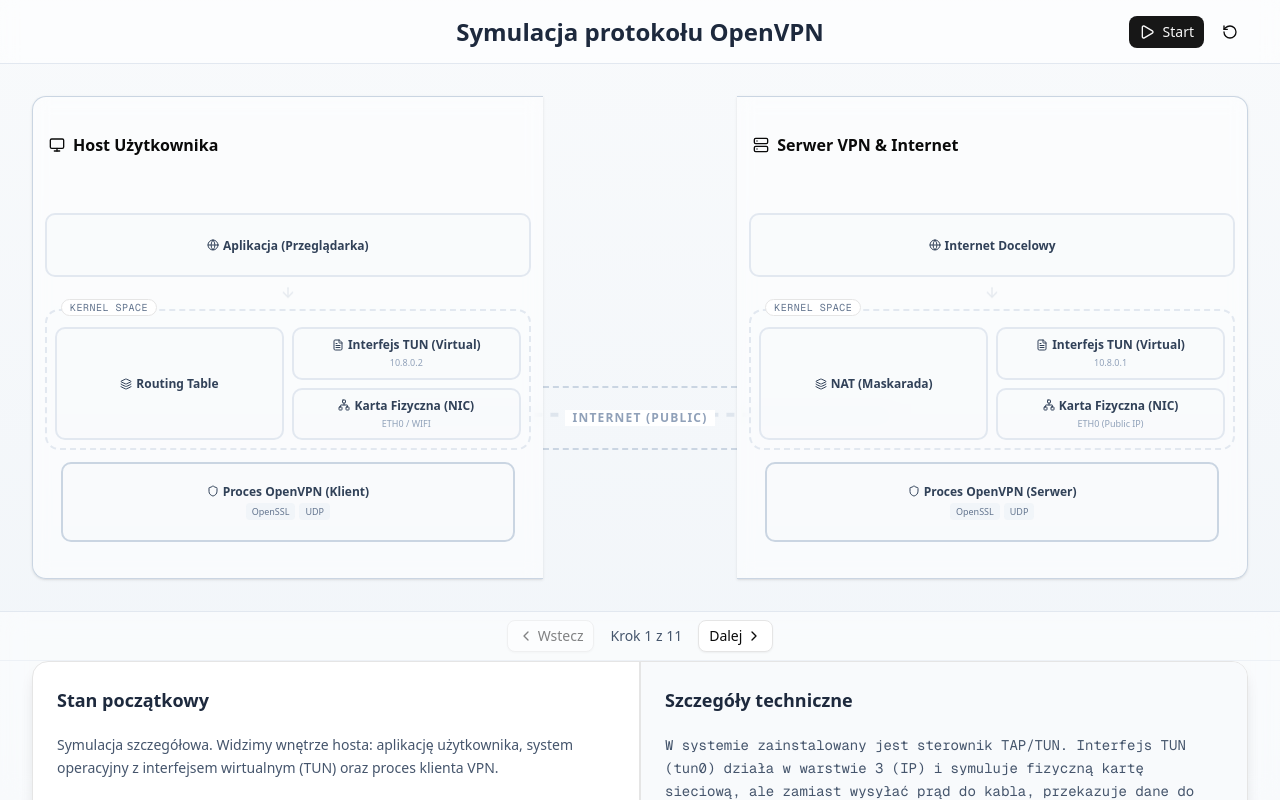
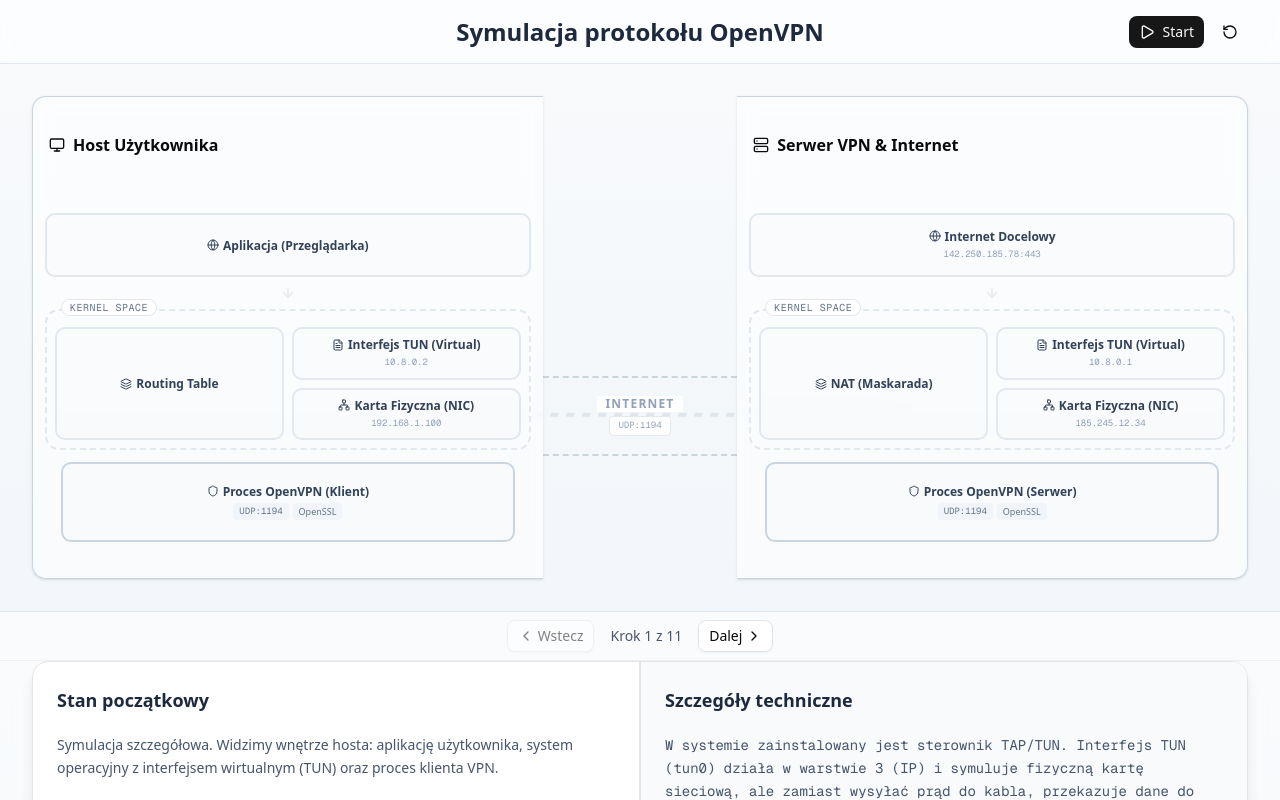
Before and after one commit to olekgolus11/MST-Projekt, a Next.js app in the folder projekt/: page / in a window 1280 px wide. Built offline with nearby package versions, Linux system fonts and the light colour scheme.

Commit message:
Update network labels and add port info to simulation UI
- Show public IP and port numbers in HostSystem
- Use monospace font for IP/port labels
- Update SimulationBoard to display UDP:1194 under Internet

```diff
--- a/projekt/components/simulation/HostSystem.tsx
+++ b/projekt/components/simulation/HostSystem.tsx
@@ -90,7 +90,13 @@
             label={isClient ? "Aplikacja (Przeglądarka)" : "Internet Docelowy"}
             icon={isClient ? Globe : Globe}
             className="h-full w-full"
-          />
+          >
+            {!isClient && (
+              <div className="text-[9px] text-slate-400 text-center font-mono">
+                142.250.185.78:443
+              </div>
+            )}
+          </Box>
         </div>
 
         {/* Arrow Connector */}
@@ -134,9 +140,9 @@
                   icon={FileText}
                   className="flex-1 w-full border-blue-200 dark:border-blue-900"
                 >
-                  <div className="text-[9px] text-slate-400 text-center hidden sm:block">
+                   <div className="text-[9px] text-slate-400 text-center font-mono">
                     10.8.0.{isClient ? "2" : "1"}
-                  </div>
+                   </div>
                 </Box>
                 <Box
                   id={nicId}
@@ -144,8 +150,8 @@
                   icon={Network}
                   className="flex-1 w-full border-emerald-200 dark:border-emerald-900"
                 >
-                  <div className="text-[9px] text-slate-400 text-center hidden sm:block">
-                    {isClient ? "ETH0 / WIFI" : "ETH0 (Public IP)"}
+                  <div className="text-[9px] text-slate-400 text-center font-mono">
+                    {isClient ? "192.168.1.100" : "185.245.12.34"}
                   </div>
                 </Box>
               </div>
@@ -164,11 +170,11 @@
             className={`h-full w-full border-2 ${isActive(vpnId) ? "border-blue-500" : "border-slate-300"}`}
           >
             <div className="flex gap-1 text-[9px] text-slate-500 flex-wrap justify-center">
+              <span className="px-1.5 py-0.5 bg-slate-100 dark:bg-slate-800 rounded font-mono">
+                UDP:1194
+              </span>
               <span className="px-1.5 py-0.5 bg-slate-100 dark:bg-slate-800 rounded">
                 OpenSSL
-              </span>
-              <span className="px-1.5 py-0.5 bg-slate-100 dark:bg-slate-800 rounded">
-                UDP
               </span>
             </div>
           </Box>
--- a/projekt/components/simulation/SimulationBoard.tsx
+++ b/projekt/components/simulation/SimulationBoard.tsx
@@ -75,7 +75,7 @@
       <div className="w-[16%] flex flex-col items-center justify-center z-0 relative">
         <div
           className={`
-          absolute inset-x-0 h-16 border-y-2 border-dashed flex items-center justify-center
+          absolute inset-x-0 h-20 border-y-2 border-dashed flex flex-col items-center justify-center gap-1
           transition-colors duration-500
           ${
             activeElements.includes("internet-tunnel")
@@ -83,10 +83,13 @@
               : "border-slate-300 dark:border-slate-700"
           }
         `}
-          style={{ top: "60%" }}
+          style={{ top: "58%" }}
         >
           <span className="text-xs font-bold text-slate-400 uppercase tracking-widest bg-white dark:bg-slate-900 px-2">
-            Internet (Public)
+            Internet
+          </span>
+          <span className="text-[9px] font-mono text-slate-400 bg-white dark:bg-slate-900 px-2 py-0.5 rounded border border-slate-200 dark:border-slate-700">
+            UDP:1194
           </span>
         </div>
       </div>
```
